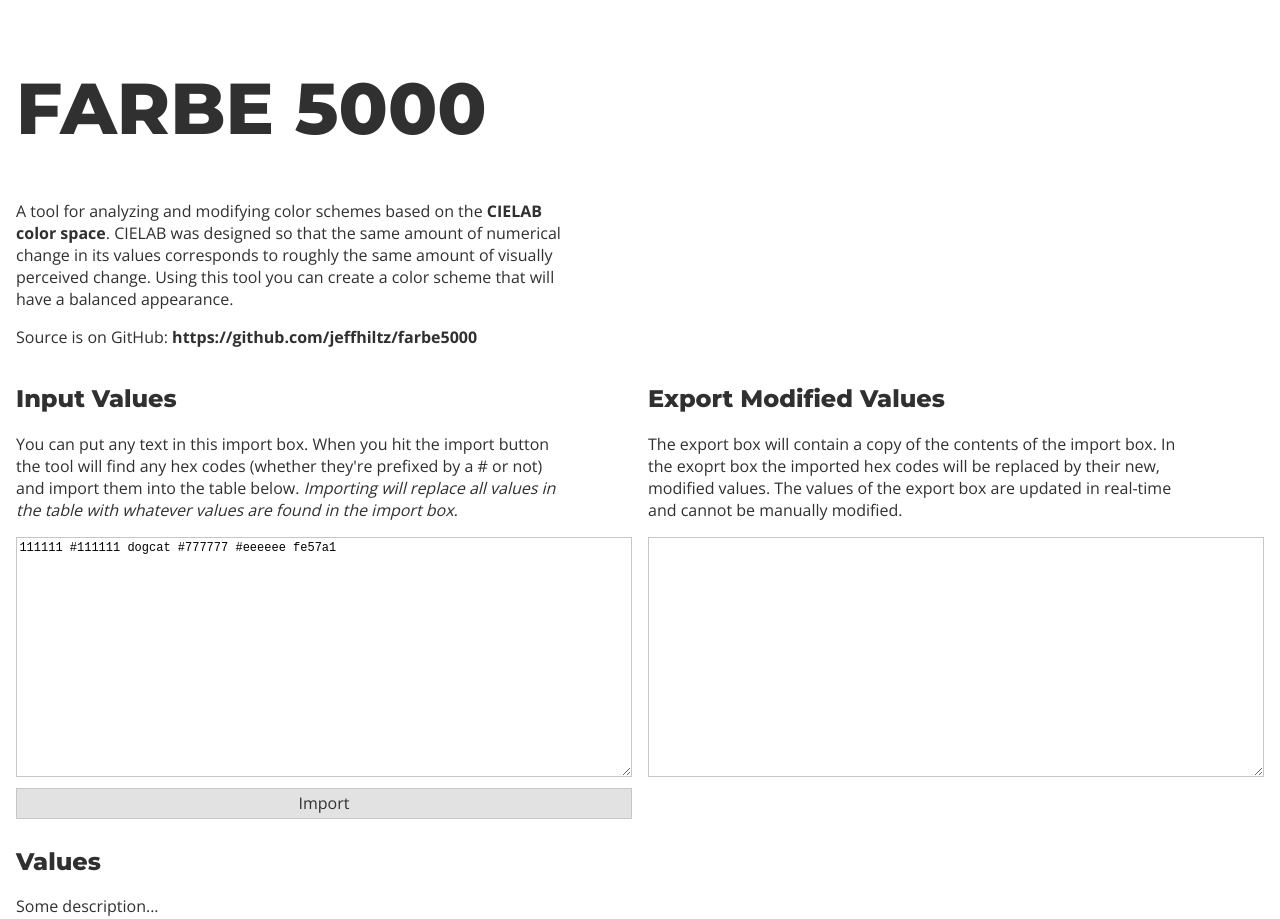
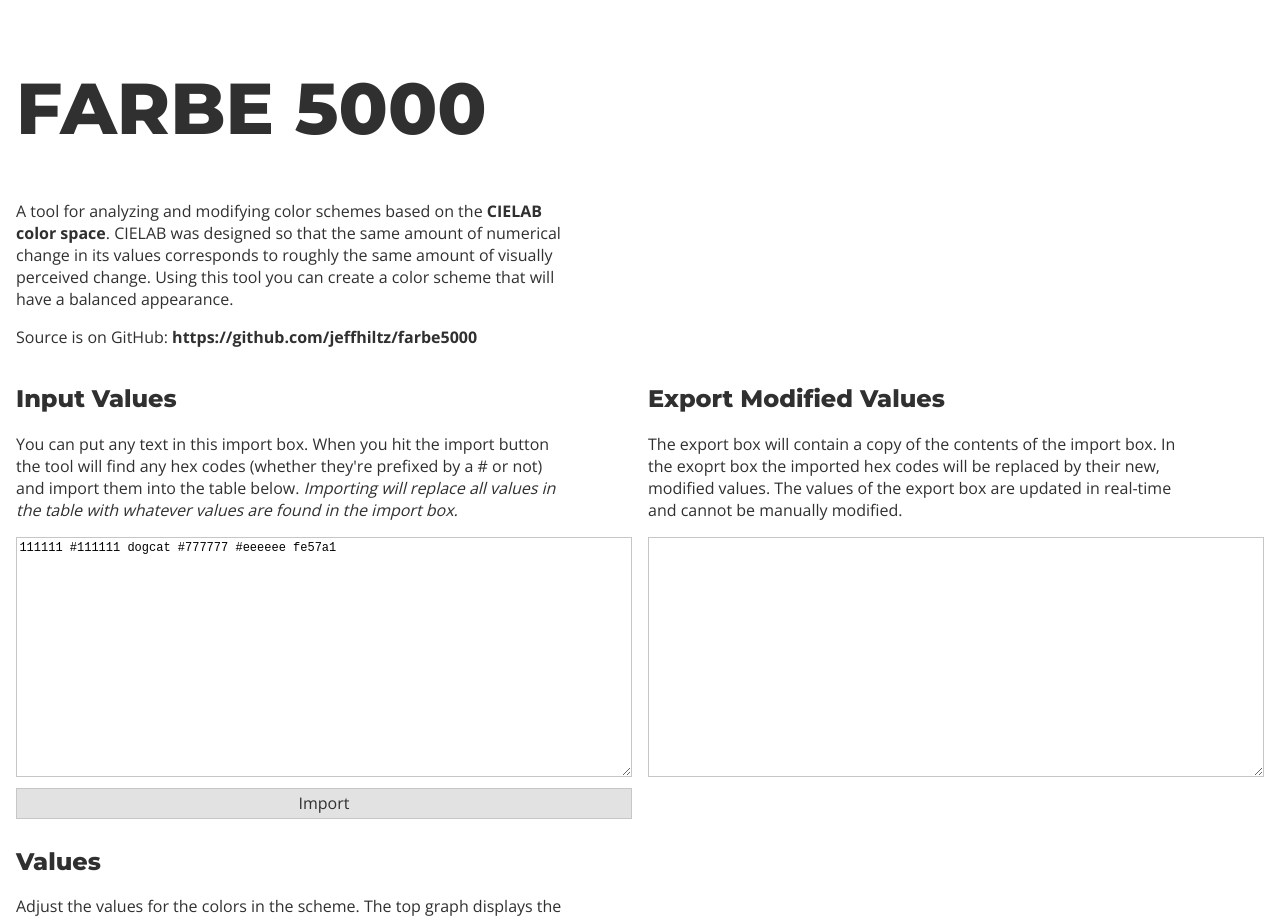
Before and after one commit to jeffhiltz/farbe5000, a Svelte app: page / in a window 1280 px wide. Shown: the top 919 px of the page. Built offline with nearby package versions, Linux system fonts and the light colour scheme.

Commit message:
add description to values section

```diff
--- a/src/App.svelte
+++ b/src/App.svelte
@@ -45,7 +45,12 @@
 <!-- <BackgroundPicker /> -->
 <!-- <SortSelector /> -->
 <h2>Values</h2>
-<p>Some description...</p>
+<p>
+Adjust the values for the colors in the scheme.
+The top graph displays the <strong>lightness</strong> values for each color.
+The bottom graph displays the <strong>a*</strong> and <strong>b*</strong> values for each color.
+
+</p>
 <div id="table-and-graphs">
   <ColorTable />
   <div id="graphs">
```
